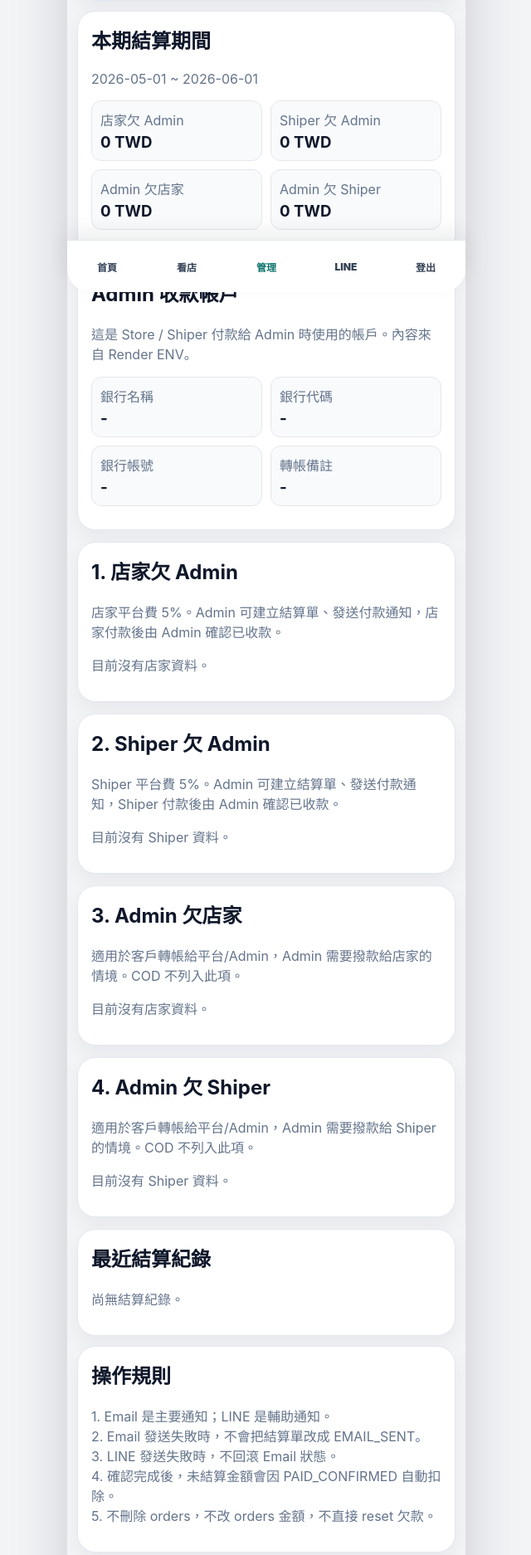
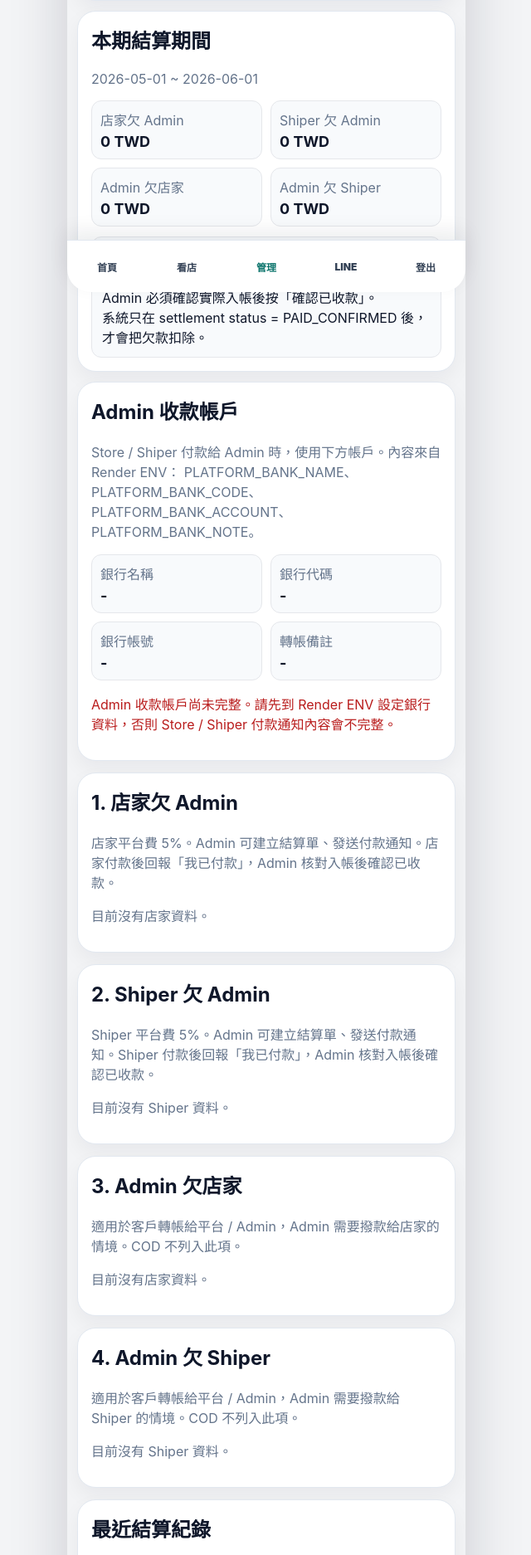
Before and after one commit to Panjiaphu/fumap-line-delivery-block, a Flask app: page /admin/settlements in a window 1280 px wide. Shown: the part 432-2306 px from the top of the page at 83% size, without its empty margins (319-959 px from the left). Run offline with Flask 3, Linux system fonts and the light colour scheme; the visitor is signed in with stand-in values (Sample User, id 1); data that the repository does not hold is empty.

Commit message:
Update settlements.html

```diff
--- a/templates/mobile/admin/settlements.html
+++ b/templates/mobile/admin/settlements.html
@@ -33,6 +33,11 @@
     border-color: #fecaca;
   }
 
+  .settlement-card.info {
+    background: #eff6ff;
+    border-color: #bfdbfe;
+  }
+
   .money-grid {
     display: grid;
     grid-template-columns: 1fr 1fr;
@@ -49,6 +54,7 @@
 
   .money-box h3 {
     margin: 4px 0 0;
+    font-size: 18px;
   }
 
   .action-row {
@@ -107,6 +113,29 @@
     border: 1px solid #fecaca;
     color: #991b1b;
   }
+
+  .badge.info {
+    background: #eff6ff;
+    border: 1px solid #bfdbfe;
+    color: #1d4ed8;
+  }
+
+  .marked-paid-box {
+    margin-top: 10px;
+    padding: 10px;
+    border-radius: 12px;
+    background: #ecfeff;
+    border: 1px solid #a5f3fc;
+    color: #155e75;
+  }
+
+  .rule-box {
+    padding: 12px;
+    border-radius: 12px;
+    background: #f8fafc;
+    border: 1px solid #e5e7eb;
+    margin-top: 10px;
+  }
 </style>
 
 {% macro status_badge(status) %}
@@ -125,6 +154,20 @@
   {% endif %}
 {% endmacro %}
 
+{% macro direction_label(direction, settlement_type) %}
+  {% if direction == "TARGET_OWES_ADMIN" and settlement_type == "STORE_PLATFORM_FEE" %}
+    店家欠 Admin
+  {% elif direction == "TARGET_OWES_ADMIN" and settlement_type == "DRIVER_PLATFORM_FEE" %}
+    Shiper 欠 Admin
+  {% elif direction == "ADMIN_OWES_TARGET" and settlement_type == "ADMIN_PAYOUT_STORE" %}
+    Admin 欠店家
+  {% elif direction == "ADMIN_OWES_TARGET" and settlement_type == "ADMIN_PAYOUT_DRIVER" %}
+    Admin 欠 Shiper
+  {% else %}
+    {{ direction }} / {{ settlement_type }}
+  {% endif %}
+{% endmacro %}
+
 {% macro create_form(role, target_code, direction, settlement_type, amount_twd, period_start, period_end, button_label) %}
   <form class="mini-form" method="post" action="/admin/settlements/create">
     <input type="hidden" name="role" value="{{ role }}">
@@ -135,30 +178,56 @@
     <input type="hidden" name="period_start" value="{{ period_start }}">
     <input type="hidden" name="period_end" value="{{ period_end }}">
     <input type="hidden" name="payment_method" value="BANK_TRANSFER">
+    <input type="hidden" name="note" value="Created by Admin settlement dashboard">
     <button class="btn" {% if (amount_twd or 0) <= 0 %}disabled{% endif %}>
       {{ button_label }}
     </button>
   </form>
 {% endmacro %}
 
-{% macro open_settlement_actions(open_settlement, send_label, confirm_label) %}
+{% macro marked_paid_panel(st) %}
+  {% if st and st.target_marked_paid_at %}
+    <div class="marked-paid-box">
+      <b>對象已回報付款</b><br>
+      回報時間：{{ st.target_marked_paid_at }}<br>
+      付款方式：{{ st.target_payment_method or "BANK_TRANSFER" }}<br>
+      備註：{{ st.target_marked_paid_note or "-" }}<br>
+      <span class="muted-line">
+        注意：這只代表 Store/Shiper 已回報付款，不代表系統已結算。必須由 Admin 核對入帳後按「確認已收款」。
+      </span>
+    </div>
+  {% endif %}
+{% endmacro %}
+
+{% macro open_settlement_actions(open_settlement, send_label, confirm_label, show_send=True, confirm_note="") %}
   {% if open_settlement %}
     <div class="settlement-history">
       <b>目前結算單：</b>{{ open_settlement.settlement_code }}<br>
       <b>金額：</b>{{ open_settlement.amount_twd|twd }}<br>
-      <b>狀態：</b>{{ status_badge(open_settlement.status) }}
+      <b>狀態：</b>{{ status_badge(open_settlement.status) }}<br>
+      <b>期間：</b>{{ open_settlement.period_start or "-" }} ~ {{ open_settlement.period_end or "-" }}
+
       {% if open_settlement.email_sent_at %}
         <br><b>Email 發送：</b>{{ open_settlement.email_sent_at }}
       {% endif %}
 
+      {% if open_settlement.paid_confirmed_at %}
+        <br><b>確認完成：</b>{{ open_settlement.paid_confirmed_at }}
+      {% endif %}
+
+      {{ marked_paid_panel(open_settlement) }}
+
       <div class="action-row">
         {% if open_settlement.status in ["DRAFT", "EMAIL_SENT"] %}
-          <form class="mini-form" method="post" action="/admin/settlements/{{ open_settlement.settlement_code }}/send-email">
-            <button class="btn secondary">{{ send_label }}</button>
-          </form>
+          {% if show_send %}
+            <form class="mini-form" method="post" action="/admin/settlements/{{ open_settlement.settlement_code }}/send-email">
+              <button class="btn secondary">{{ send_label }}</button>
+            </form>
+          {% endif %}
 
           <form class="mini-form" method="post" action="/admin/settlements/{{ open_settlement.settlement_code }}/confirm-paid">
             <input type="hidden" name="payment_method" value="BANK_TRANSFER">
+            <input type="hidden" name="note" value="{{ confirm_note }}">
             <button class="btn">{{ confirm_label }}</button>
           </form>
         {% else %}
@@ -185,34 +254,43 @@
 
 <section class="card">
   <h2>本期結算期間</h2>
-  <p class="muted">
-    {{ period_start }} ~ {{ period_end }}
-  </p>
+  <p class="muted">{{ period_start }} ~ {{ period_end }}</p>
 
   <div class="money-grid">
     <div class="money-box">
       <span class="muted">店家欠 Admin</span>
       <h3>{{ summary.store_owes_admin_twd|default(0)|twd }}</h3>
     </div>
+
     <div class="money-box">
       <span class="muted">Shiper 欠 Admin</span>
       <h3>{{ summary.driver_owes_admin_twd|default(0)|twd }}</h3>
     </div>
+
     <div class="money-box">
       <span class="muted">Admin 欠店家</span>
       <h3>{{ summary.admin_owes_store_twd|default(0)|twd }}</h3>
     </div>
+
     <div class="money-box">
       <span class="muted">Admin 欠 Shiper</span>
       <h3>{{ summary.admin_owes_driver_twd|default(0)|twd }}</h3>
     </div>
+  </div>
+
+  <div class="rule-box">
+    <b>結算核心規則</b><br>
+    Store/Shiper 付款後只能回報「我已付款」。<br>
+    Admin 必須確認實際入帳後按「確認已收款」。<br>
+    系統只在 settlement status = PAID_CONFIRMED 後，才會把欠款扣除。
   </div>
 </section>
 
 <section class="card">
   <h2>Admin 收款帳戶</h2>
   <p class="muted">
-    這是 Store / Shiper 付款給 Admin 時使用的帳戶。內容來自 Render ENV。
+    Store / Shiper 付款給 Admin 時，使用下方帳戶。內容來自 Render ENV：
+    PLATFORM_BANK_NAME、PLATFORM_BANK_CODE、PLATFORM_BANK_ACCOUNT、PLATFORM_BANK_NOTE。
   </p>
 
   <div class="money-grid">
@@ -220,25 +298,34 @@
       <span class="muted">銀行名稱</span>
       <h3>{{ admin_payment_info.bank_name or "-" }}</h3>
     </div>
+
     <div class="money-box">
       <span class="muted">銀行代碼</span>
       <h3>{{ admin_payment_info.bank_code or "-" }}</h3>
     </div>
+
     <div class="money-box">
       <span class="muted">銀行帳號</span>
       <h3>{{ admin_payment_info.bank_account or "-" }}</h3>
     </div>
+
     <div class="money-box">
       <span class="muted">轉帳備註</span>
       <h3>{{ admin_payment_info.bank_note or "-" }}</h3>
     </div>
   </div>
+
+  {% if not admin_payment_info.bank_name or not admin_payment_info.bank_account %}
+    <p class="muted" style="color:#b91c1c;">
+      Admin 收款帳戶尚未完整。請先到 Render ENV 設定銀行資料，否則 Store / Shiper 付款通知內容會不完整。
+    </p>
+  {% endif %}
 </section>
 
 <section class="card settlement-section">
   <h2>1. 店家欠 Admin</h2>
   <p class="muted">
-    店家平台費 5%。Admin 可建立結算單、發送付款通知，店家付款後由 Admin 確認已收款。
+    店家平台費 5%。Admin 可建立結算單、發送付款通知。店家付款後回報「我已付款」，Admin 核對入帳後確認已收款。
   </p>
 
   {% for s in stores %}
@@ -247,11 +334,12 @@
     {% set open_settlement = s.store_owes_admin_open_settlement %}
 
     {% if debt.unpaid_twd > 0 or open_settlement %}
-      <div class="settlement-card {% if open_settlement %}warn{% endif %}">
+      <div class="settlement-card {% if open_settlement and open_settlement.target_marked_paid_at %}info{% elif open_settlement %}warn{% endif %}">
         <h3>{{ s.store_name or "未命名店家" }}</h3>
 
         <div class="pill-row">
           <span class="badge">Store: {{ s.store_code }}</span>
+
           {% if s.email %}
             <span class="badge ok">Email: {{ s.email }}</span>
           {% else %}
@@ -263,6 +351,10 @@
           {% else %}
             <span class="badge warn">Email 尚未驗證</span>
           {% endif %}
+
+          {% if open_settlement and open_settlement.target_marked_paid_at %}
+            <span class="badge info">已回報付款</span>
+          {% endif %}
         </div>
 
         <div class="money-grid">
@@ -270,14 +362,17 @@
             <span class="muted">本月店家平台費</span>
             <h3>{{ month_debt.gross_twd|twd }}</h3>
           </div>
+
           <div class="money-box">
             <span class="muted">未結算金額</span>
             <h3>{{ debt.unpaid_twd|twd }}</h3>
           </div>
+
           <div class="money-box">
             <span class="muted">已建立未完成結算</span>
             <h3>{{ debt.open_twd|twd }}</h3>
           </div>
+
           <div class="money-box">
             <span class="muted">可建立結算</span>
             <h3>{{ debt.available_to_settle_twd|twd }}</h3>
@@ -303,7 +398,13 @@
           {% endif %}
         </div>
 
-        {{ open_settlement_actions(open_settlement, "發送付款通知", "確認已收款") }}
+        {{ open_settlement_actions(
+          open_settlement,
+          "發送付款通知",
+          "確認已收款",
+          True,
+          "Admin confirmed store platform fee received."
+        ) }}
       </div>
     {% endif %}
   {% else %}
@@ -314,7 +415,7 @@
 <section class="card settlement-section">
   <h2>2. Shiper 欠 Admin</h2>
   <p class="muted">
-    Shiper 平台費 5%。Admin 可建立結算單、發送付款通知，Shiper 付款後由 Admin 確認已收款。
+    Shiper 平台費 5%。Admin 可建立結算單、發送付款通知。Shiper 付款後回報「我已付款」，Admin 核對入帳後確認已收款。
   </p>
 
   {% for d in drivers %}
@@ -323,11 +424,12 @@
     {% set open_settlement = d.driver_owes_admin_open_settlement %}
 
     {% if debt.unpaid_twd > 0 or open_settlement %}
-      <div class="settlement-card {% if open_settlement %}warn{% endif %}">
+      <div class="settlement-card {% if open_settlement and open_settlement.target_marked_paid_at %}info{% elif open_settlement %}warn{% endif %}">
         <h3>{{ d.driver_name or "未命名 Shiper" }}</h3>
 
         <div class="pill-row">
           <span class="badge">Shiper: {{ d.driver_code }}</span>
+
           {% if d.email %}
             <span class="badge ok">Email: {{ d.email }}</span>
           {% else %}
@@ -339,6 +441,10 @@
           {% else %}
             <span class="badge warn">Email 尚未驗證</span>
           {% endif %}
+
+          {% if open_settlement and open_settlement.target_marked_paid_at %}
+            <span class="badge info">已回報付款</span>
+          {% endif %}
         </div>
 
         <div class="money-grid">
@@ -346,14 +452,17 @@
             <span class="muted">本月 Shiper 平台費</span>
             <h3>{{ month_debt.gross_twd|twd }}</h3>
           </div>
+
           <div class="money-box">
             <span class="muted">未結算金額</span>
             <h3>{{ debt.unpaid_twd|twd }}</h3>
           </div>
+
           <div class="money-box">
             <span class="muted">已建立未完成結算</span>
             <h3>{{ debt.open_twd|twd }}</h3>
           </div>
+
           <div class="money-box">
             <span class="muted">可建立結算</span>
             <h3>{{ debt.available_to_settle_twd|twd }}</h3>
@@ -379,7 +488,13 @@
           {% endif %}
         </div>
 
-        {{ open_settlement_actions(open_settlement, "發送付款通知", "確認已收款") }}
+        {{ open_settlement_actions(
+          open_settlement,
+          "發送付款通知",
+          "確認已收款",
+          True,
+          "Admin confirmed driver platform fee received."
+        ) }}
       </div>
     {% endif %}
   {% else %}
@@ -390,7 +505,7 @@
 <section class="card settlement-section">
   <h2>3. Admin 欠店家</h2>
   <p class="muted">
-    適用於客戶轉帳給平台/Admin，Admin 需要撥款給店家的情境。COD 不列入此項。
+    適用於客戶轉帳給平台 / Admin，Admin 需要撥款給店家的情境。COD 不列入此項。
   </p>
 
   {% for s in stores %}
@@ -404,6 +519,7 @@
 
         <div class="pill-row">
           <span class="badge">Store: {{ s.store_code }}</span>
+
           {% if s.email %}
             <span class="badge ok">Email: {{ s.email }}</span>
           {% else %}
@@ -422,14 +538,17 @@
             <span class="muted">本月 Admin 應付款</span>
             <h3>{{ month_debt.gross_twd|twd }}</h3>
           </div>
+
           <div class="money-box">
             <span class="muted">未結算金額</span>
             <h3>{{ debt.unpaid_twd|twd }}</h3>
           </div>
+
           <div class="money-box">
             <span class="muted">已建立未完成結算</span>
             <h3>{{ debt.open_twd|twd }}</h3>
           </div>
+
           <div class="money-box">
             <span class="muted">可建立結算</span>
             <h3>{{ debt.available_to_settle_twd|twd }}</h3>
@@ -439,7 +558,8 @@
         <p class="muted-line">
           收款戶名：{{ s.payout_account_name or "-" }}<br>
           銀行：{{ s.payout_bank_name or "-" }} / {{ s.payout_bank_code or "-" }}<br>
-          帳號：{{ s.payout_bank_account or "-" }}
+          帳號：{{ s.payout_bank_account or "-" }}<br>
+          備註：{{ s.payout_note or "-" }}
         </p>
 
         <div class="action-row">
@@ -457,7 +577,13 @@
           {% endif %}
         </div>
 
-        {{ open_settlement_actions(open_settlement, "發送已轉帳通知", "確認已付款完成") }}
+        {{ open_settlement_actions(
+          open_settlement,
+          "",
+          "確認已付款完成",
+          False,
+          "Admin confirmed payout to store."
+        ) }}
       </div>
     {% endif %}
   {% else %}
@@ -468,7 +594,7 @@
 <section class="card settlement-section">
   <h2>4. Admin 欠 Shiper</h2>
   <p class="muted">
-    適用於客戶轉帳給平台/Admin，Admin 需要撥款給 Shiper 的情境。COD 不列入此項。
+    適用於客戶轉帳給平台 / Admin，Admin 需要撥款給 Shiper 的情境。COD 不列入此項。
   </p>
 
   {% for d in drivers %}
@@ -482,6 +608,7 @@
 
         <div class="pill-row">
           <span class="badge">Shiper: {{ d.driver_code }}</span>
+
           {% if d.email %}
             <span class="badge ok">Email: {{ d.email }}</span>
           {% else %}
@@ -500,14 +627,17 @@
             <span class="muted">本月 Admin 應付款</span>
             <h3>{{ month_debt.gross_twd|twd }}</h3>
           </div>
+
           <div class="money-box">
             <span class="muted">未結算金額</span>
             <h3>{{ debt.unpaid_twd|twd }}</h3>
           </div>
+
           <div class="money-box">
             <span class="muted">已建立未完成結算</span>
             <h3>{{ debt.open_twd|twd }}</h3>
           </div>
+
           <div class="money-box">
             <span class="muted">可建立結算</span>
             <h3>{{ debt.available_to_settle_twd|twd }}</h3>
@@ -517,7 +647,8 @@
         <p class="muted-line">
           收款戶名：{{ d.payout_account_name or "-" }}<br>
           銀行：{{ d.payout_bank_name or "-" }} / {{ d.payout_bank_code or "-" }}<br>
-          帳號：{{ d.payout_bank_account or "-" }}
+          帳號：{{ d.payout_bank_account or "-" }}<br>
+          備註：{{ d.payout_note or "-" }}
         </p>
 
         <div class="action-row">
@@ -535,7 +666,13 @@
           {% endif %}
         </div>
 
-        {{ open_settlement_actions(open_settlement, "發送已轉帳通知", "確認已付款完成") }}
+        {{ open_settlement_actions(
+          open_settlement,
+          "",
+          "確認已付款完成",
+          False,
+          "Admin confirmed payout to driver."
+        ) }}
       </div>
     {% endif %}
   {% else %}
@@ -548,15 +685,18 @@
 
   {% if recent_settlements %}
     {% for st in recent_settlements %}
-      <div class="settlement-card {% if st.status == 'PAID_CONFIRMED' %}ok{% elif st.status in ['CANCELLED', 'DISPUTED'] %}danger{% else %}warn{% endif %}">
+      <div class="settlement-card {% if st.status == 'PAID_CONFIRMED' %}ok{% elif st.status in ['CANCELLED', 'DISPUTED'] %}danger{% elif st.target_marked_paid_at %}info{% else %}warn{% endif %}">
         <h3>{{ st.settlement_code }}</h3>
 
         <div class="pill-row">
           <span class="badge">{{ st.role }}</span>
           <span class="badge">{{ st.target_code }}</span>
-          <span class="badge">{{ st.direction }}</span>
-          <span class="badge">{{ st.settlement_type }}</span>
+          <span class="badge">{{ direction_label(st.direction, st.settlement_type) }}</span>
           {{ status_badge(st.status) }}
+
+          {% if st.target_marked_paid_at %}
+            <span class="badge info">對象已回報付款</span>
+          {% endif %}
         </div>
 
         <div class="money-grid">
@@ -564,6 +704,7 @@
             <span class="muted">金額</span>
             <h3>{{ st.amount_twd|twd }}</h3>
           </div>
+
           <div class="money-box">
             <span class="muted">付款方式</span>
             <h3>{{ st.payment_method or "-" }}</h3>
@@ -578,15 +719,26 @@
           確認完成：{{ st.paid_confirmed_at or "-" }}
         </p>
 
+        {{ marked_paid_panel(st) }}
+
         {% if st.status in ["DRAFT", "EMAIL_SENT"] %}
           <div class="action-row">
-            <form class="mini-form" method="post" action="/admin/settlements/{{ st.settlement_code }}/send-email">
-              <button class="btn secondary">發送 / 重發 Email</button>
-            </form>
+            {% if st.direction == "TARGET_OWES_ADMIN" %}
+              <form class="mini-form" method="post" action="/admin/settlements/{{ st.settlement_code }}/send-email">
+                <button class="btn secondary">發送 / 重發付款通知</button>
+              </form>
+            {% endif %}
 
             <form class="mini-form" method="post" action="/admin/settlements/{{ st.settlement_code }}/confirm-paid">
               <input type="hidden" name="payment_method" value="BANK_TRANSFER">
-              <button class="btn">確認已完成</button>
+
+              {% if st.direction == "TARGET_OWES_ADMIN" %}
+                <input type="hidden" name="note" value="Admin confirmed receipt from target.">
+                <button class="btn">確認已收款</button>
+              {% else %}
+                <input type="hidden" name="note" value="Admin confirmed payout to target.">
+                <button class="btn">確認已付款完成</button>
+              {% endif %}
             </form>
           </div>
         {% endif %}
@@ -603,8 +755,10 @@
     1. Email 是主要通知；LINE 是輔助通知。<br>
     2. Email 發送失敗時，不會把結算單改成 EMAIL_SENT。<br>
     3. LINE 發送失敗時，不回滾 Email 狀態。<br>
-    4. 確認完成後，未結算金額會因 PAID_CONFIRMED 自動扣除。<br>
-    5. 不刪除 orders，不改 orders 金額，不直接 reset 欠款。
+    4. Store / Shiper 按「我已付款」只代表已回報付款，不代表完成結算。<br>
+    5. Admin 必須核對實際入帳後，才按「確認已收款」。<br>
+    6. 確認完成後，未結算金額會因 PAID_CONFIRMED 自動扣除。<br>
+    7. 不刪除 orders，不改 orders 金額，不直接 reset 欠款。
   </p>
 </section>
 
```
